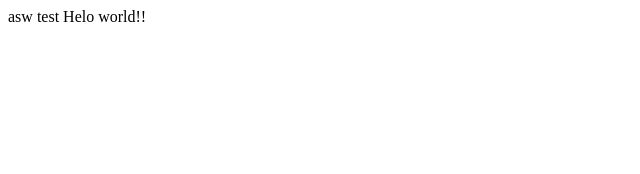
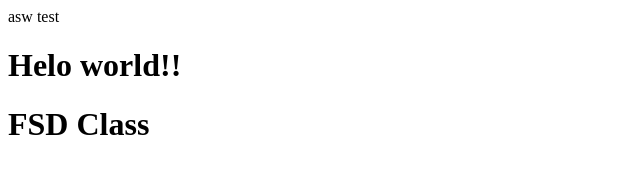
Before and after one commit to JoEDKLol/FSDGitDemo, a plain HTML site: page index.html in a window 1280 px wide. Shown: the whole page, without its empty margins (0-640 px from the left). Drawn offline with Linux system fonts and the light colour scheme.

Commit message:
mod index.html

```diff
--- a/index.html
+++ b/index.html
@@ -1,6 +1,7 @@
 <html>
-<haed>asw test</head>
+<head>asw test</head>
 <body>
-Helo world!!
+<h1>Helo world!!</h1>
+<h1>FSD Class</h1>
 </body>
 </html>
```
